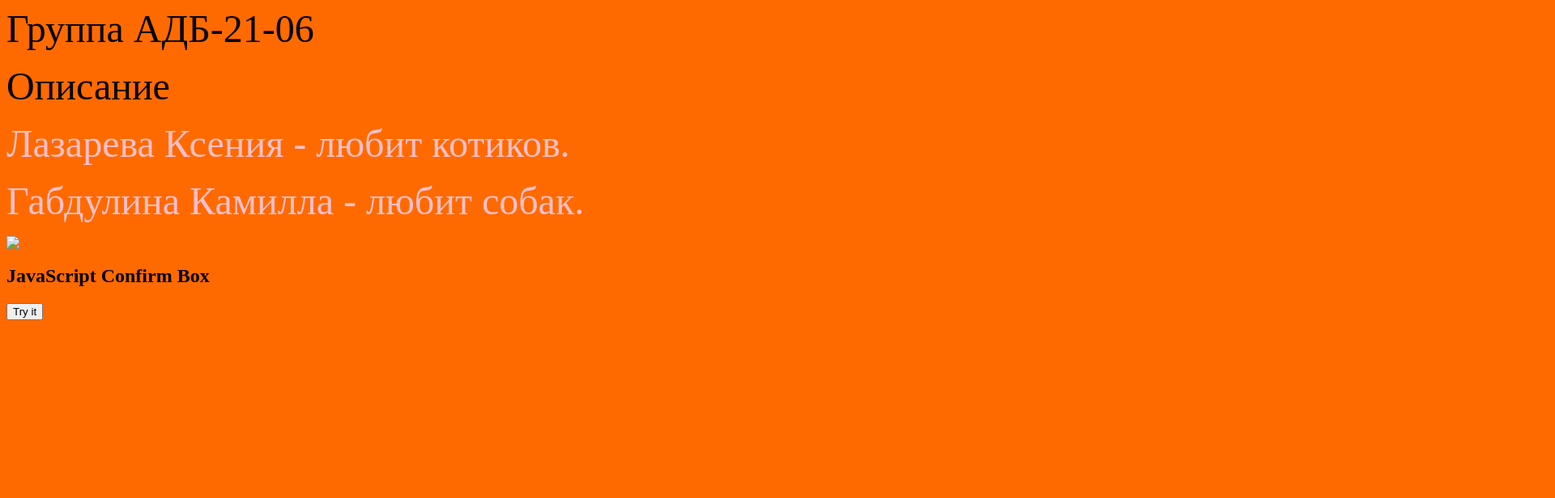
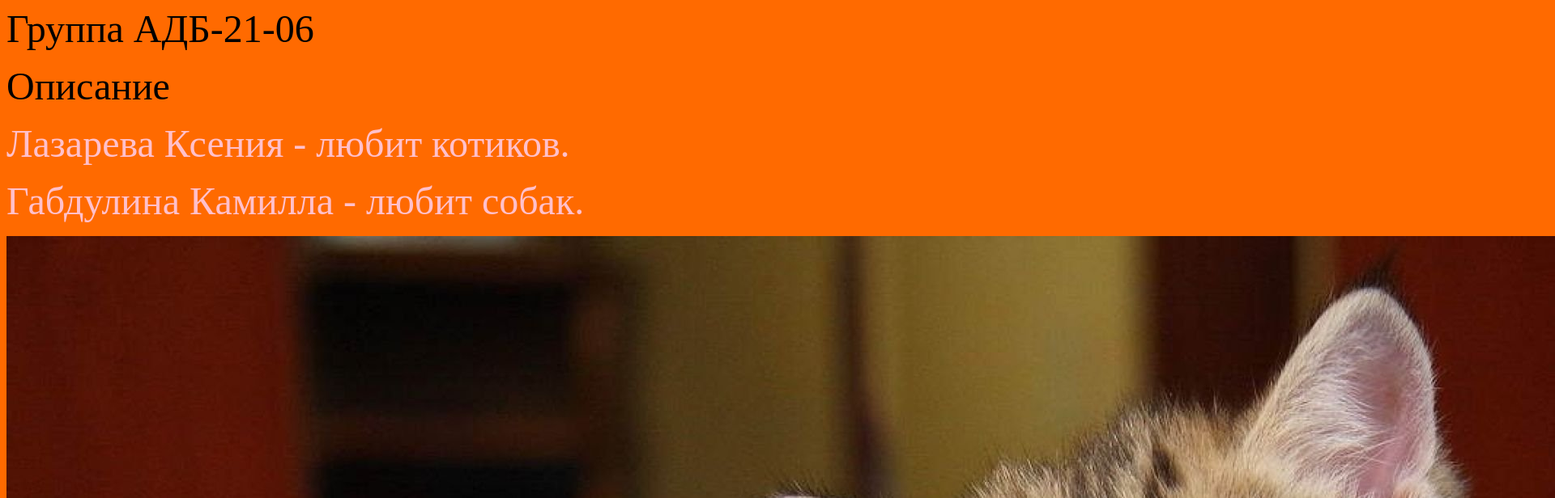
Before and after one commit to Lazareva0603/Lazareva0603.github.io, a plain HTML site: page index.html in a window 1280 px wide. Shown: the top 616 px of the page at 81% size, 1920 px wide, since content can reach past the window. Drawn offline with Linux system fonts and the light colour scheme.

Commit message:
Update index.html

```diff
--- a/index.html
+++ b/index.html
@@ -10,7 +10,7 @@
         <p></p><font color="pink" size="10">Лазарева Ксения - любит котиков.</font></p>
         <p></p><font color="pink" size="10">Габдулина Камилла - любит собак.</font></p>
 
-        <p><img src="котики.jpeg" ></p>
+        <p><img src="котики.jpg" ></p>
             <h2>JavaScript Confirm Box</h2>
             <button class="btn" onclick="myFunction()">Try it</button>
             <ul id="demo">
```
